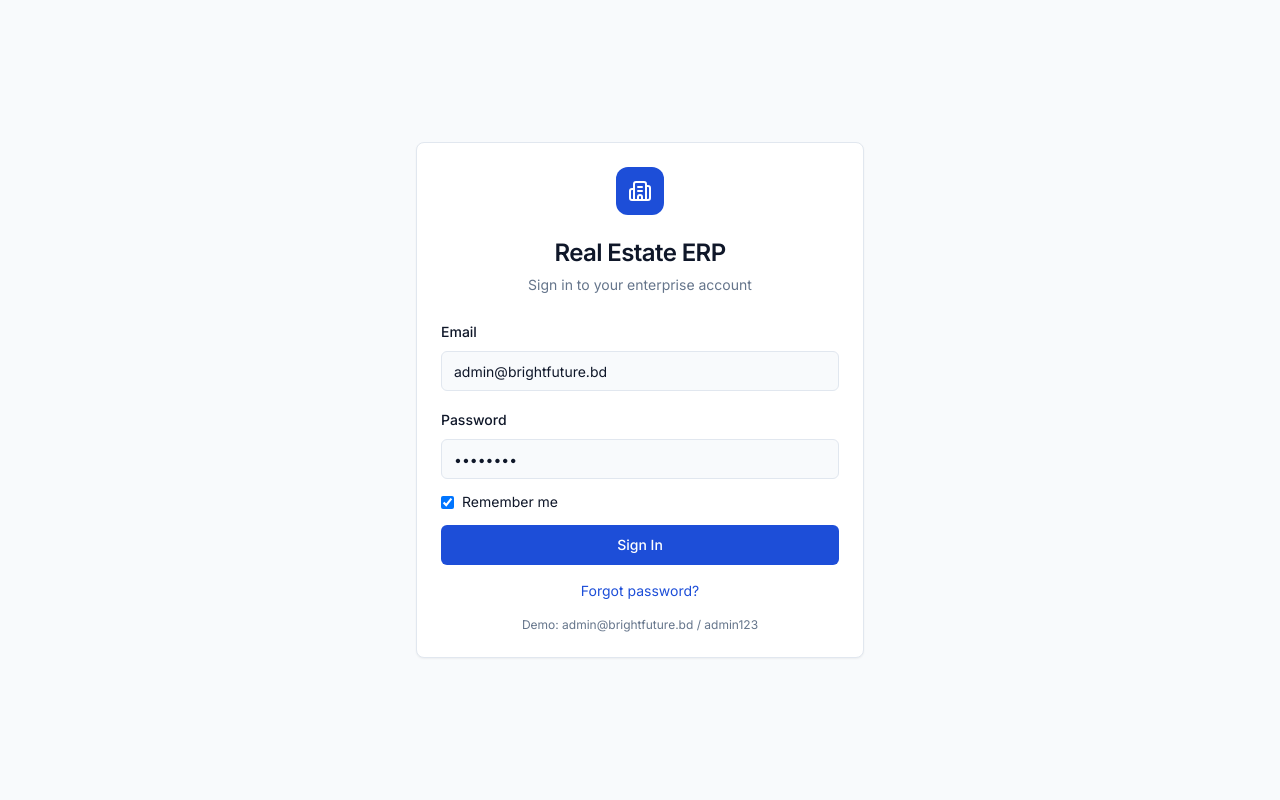
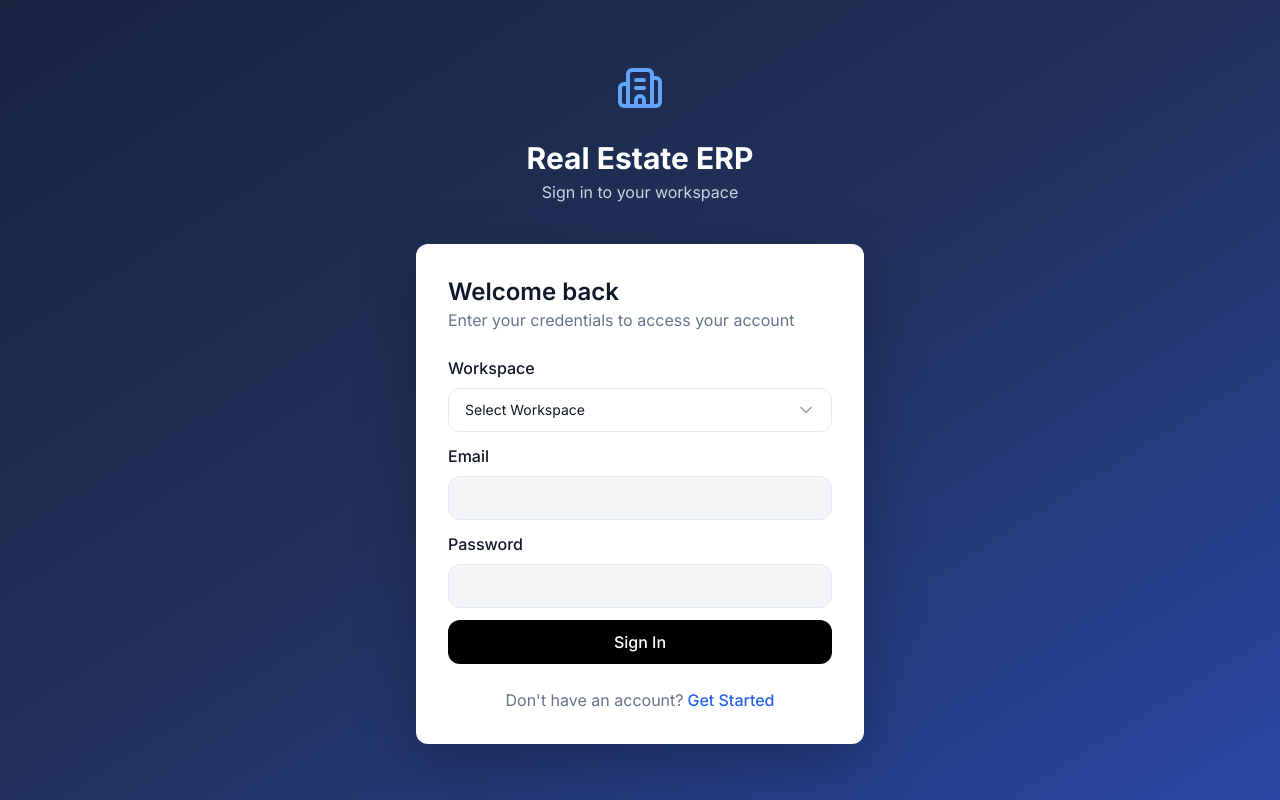
Before and after one commit to tahfeezmizan/ERP-system, a Next.js app: page /login in a window 1280 px wide. Built offline with nearby package versions, Linux system fonts and the light colour scheme.

Commit message:
feat: update authentication layout and styles, enhance login page with workspace selection

```diff
--- a/src/app/(auth)/layout.tsx
+++ b/src/app/(auth)/layout.tsx
@@ -4,7 +4,7 @@ export default function AuthLayout({
   children: React.ReactNode;
 }) {
   return (
-    <div className="min-h-screen flex items-center justify-center bg-background p-4">
+    <div className="min-h-screen flex items-center justify-center bg-gradient-to-br from-[#17233F] via-[#22325C] to-[#2847A4] p-4">
       <div className="w-full max-w-md">{children}</div>
     </div>
   );
--- a/src/app/(auth)/login/page.tsx
+++ b/src/app/(auth)/login/page.tsx
@@ -1,103 +1,318 @@
+// "use client";
+
+// import { Button } from "@/components/ui/button";
+// import {
+//   Card,
+//   CardContent,
+//   CardDescription,
+//   CardHeader,
+//   CardTitle,
+// } from "@/components/ui/card";
+// import { Input } from "@/components/ui/input";
+// import { Label } from "@/components/ui/label";
+// import { APP_NAME, MOCK_CREDENTIALS } from "@/constants/app";
+// import { useAppDispatch } from "@/hooks/redux";
+// import { type LoginFormData } from "@/schemas/auth";
+// import { useLoginMutation } from "@/services/authApi";
+// import { setCredentials } from "@/store/slices/authSlice";
+// import { Building2, Loader2 } from "lucide-react";
+// import Link from "next/link";
+// import { useRouter } from "next/navigation";
+// import { useForm } from "react-hook-form";
+// import { toast } from "sonner";
+
+// export default function LoginPage() {
+//   const router = useRouter();
+//   const dispatch = useAppDispatch();
+//   const [login, { isLoading }] = useLoginMutation();
+
+//   const {
+//     register,
+//     handleSubmit,
+//     formState: { errors },
+//   } = useForm<LoginFormData>({
+//     defaultValues: {
+//       email: MOCK_CREDENTIALS.email,
+//       password: MOCK_CREDENTIALS.password,
+//       rememberMe: true,
+//     },
+//   });
+
+//   const onSubmit = async (data: LoginFormData) => {
+//     try {
+//       const result = await login(data).unwrap();
+//       dispatch(
+//         setCredentials({
+//           user: result.user,
+//           tokens: result.tokens,
+//           rememberMe: data.rememberMe,
+//         }),
+//       );
+//       toast.success("Welcome back!");
+//       router.push("/dashboard");
+//     } catch (err: unknown) {
+//       const message =
+//         err && typeof err === "object" && "data" in err
+//           ? (err as { data?: { message?: string } }).data?.message
+//           : "Login failed";
+//       toast.error(message ?? "Login failed");
+//     }
+//   };
+
+//   return (
+//     <Card>
+//       <CardHeader className="text-center">
+//         <div className="mx-auto mb-4 flex h-12 w-12 items-center justify-center rounded-xl bg-primary">
+//           <Building2 className="h-6 w-6 text-white" />
+//         </div>
+//         <CardTitle className="text-2xl">{APP_NAME}</CardTitle>
+//         <CardDescription>Sign in to your enterprise account</CardDescription>
+//       </CardHeader>
+//       <CardContent>
+//         <form onSubmit={handleSubmit(onSubmit)} className="space-y-4">
+//           <div className="space-y-2">
+//             <Label htmlFor="email">Email</Label>
+//             <Input id="email" type="email" {...register("email")} />
+//             {errors.email && (
+//               <p className="text-sm text-danger">{errors.email.message}</p>
+//             )}
+//           </div>
+//           <div className="space-y-2">
+//             <Label htmlFor="password">Password</Label>
+//             <Input id="password" type="password" {...register("password")} />
+//             {errors.password && (
+//               <p className="text-sm text-danger">{errors.password.message}</p>
+//             )}
+//           </div>
+//           <div className="flex items-center gap-2">
+//             <input
+//               type="checkbox"
+//               id="rememberMe"
+//               {...register("rememberMe")}
+//             />
+//             <Label htmlFor="rememberMe" className="font-normal">
+//               Remember me
+//             </Label>
+//           </div>
+//           <Button type="submit" className="w-full" disabled={isLoading}>
+//             {isLoading && <Loader2 className="h-4 w-4 animate-spin" />}
+//             Sign In
+//           </Button>
+//         </form>
+//         <div className="mt-4 text-center text-sm">
+//           <Link
+//             href="/forgot-password"
+//             className="text-primary hover:underline"
+//           >
+//             Forgot password?
+//           </Link>
+//         </div>
+//         <p className="mt-4 text-xs text-center text-muted-foreground">
+//           Demo: {MOCK_CREDENTIALS.email} / {MOCK_CREDENTIALS.password}
+//         </p>
+//       </CardContent>
+//     </Card>
+//   );
+// }
+
 "use client";
 
 import { Button } from "@/components/ui/button";
-import { Card, CardContent, CardDescription, CardHeader, CardTitle } from "@/components/ui/card";
+import { Card, CardContent } from "@/components/ui/card";
 import { Input } from "@/components/ui/input";
 import { Label } from "@/components/ui/label";
-import { APP_NAME, MOCK_CREDENTIALS } from "@/constants/app";
-import { useAppDispatch } from "@/hooks/redux";
-import { type LoginFormData } from "@/schemas/auth";
-import { useLoginMutation } from "@/services/authApi";
-import { setCredentials } from "@/store/slices/authSlice";
-import { Building2, Loader2 } from "lucide-react";
+import { Building2, Loader2, ChevronDown } from "lucide-react";
 import Link from "next/link";
 import { useRouter } from "next/navigation";
 import { useForm } from "react-hook-form";
-import { toast } from "sonner";
+
+interface LoginFormData {
+  workspace: string;
+  email: string;
+  password: string;
+}
 
 export default function LoginPage() {
   const router = useRouter();
-  const dispatch = useAppDispatch();
-  const [login, { isLoading }] = useLoginMutation();
 
   const {
     register,
     handleSubmit,
     formState: { errors },
-  } = useForm<LoginFormData>({
-    defaultValues: {
-      email: MOCK_CREDENTIALS.email,
-      password: MOCK_CREDENTIALS.password,
-      rememberMe: true,
-    },
-  });
+  } = useForm<LoginFormData>();
 
   const onSubmit = async (data: LoginFormData) => {
-    try {
-      const result = await login(data).unwrap();
-      dispatch(
-        setCredentials({
-          user: result.user,
-          tokens: result.tokens,
-          rememberMe: data.rememberMe,
-        })
-      );
-      toast.success("Welcome back!");
+    console.log(data);
+
+    setTimeout(() => {
       router.push("/dashboard");
-    } catch (err: unknown) {
-      const message =
-        err && typeof err === "object" && "data" in err
-          ? (err as { data?: { message?: string } }).data?.message
-          : "Login failed";
-      toast.error(message ?? "Login failed");
-    }
+    }, 1000);
   };
 
+  const isLoading = false;
+
   return (
-    <Card>
-      <CardHeader className="text-center">
-        <div className="mx-auto mb-4 flex h-12 w-12 items-center justify-center rounded-xl bg-primary">
-          <Building2 className="h-6 w-6 text-white" />
+    <div>
+      <div className="w-full max-w-2xl">
+        {/* Header */}
+        <div className="mb-10 text-center">
+          <div className="mx-auto mb-5 flex h-16 w-16 items-center justify-center">
+            <Building2 className="h-12 w-12 text-blue-400" />
           </div>
-        <CardTitle className="text-2xl">{APP_NAME}</CardTitle>
-        <CardDescription>Sign in to your enterprise account</CardDescription>
-      </CardHeader>
-      <CardContent>
-        <form onSubmit={handleSubmit(onSubmit)} className="space-y-4">
-          <div className="space-y-2">
-            <Label htmlFor="email">Email</Label>
-            <Input id="email" type="email" {...register("email")} />
+
+          <h1 className="text-3xl font-bold text-white">Real Estate ERP</h1>
+
+          <p className="mt-1 text-slate-300">Sign in to your workspace</p>
+        </div>
+
+        {/* Login Card */}
+        <Card className="overflow-hidden rounded-xl border-0 bg-white shadow-[0_20px_60px_rgba(0,0,0,0.25)]">
+          <CardContent className="p-8">
+            <div className="mb-6">
+              <h2 className="text-2xl font-semibold text-slate-900">
+                Welcome back
+              </h2>
+
+              <p className="text-slate-500">
+                Enter your credentials to access your account
+              </p>
+            </div>
+
+            <form onSubmit={handleSubmit(onSubmit)} className="space-y-3">
+              {/* Workspace */}
+              <div>
+                <Label
+                  htmlFor="workspace"
+                  className="mb-2 block text-base font-medium"
+                >
+                  Workspace
+                </Label>
+
+                <div className="relative">
+                  <select
+                    id="workspace"
+                    {...register("workspace")}
+                    className="
+                      h-11
+                      w-full
+                      appearance-none
+                      rounded-xl
+                      border
+                      border-slate-200
+                      bg-white
+                      px-4
+                      text-sm
+                      outline-none
+                      transition
+                      focus:border-blue-500
+                      focus:ring-2
+                      focus:ring-blue-500/20
+                    "
+                  >
+                    <option value="">Select Workspace</option>
+                    <option value="main">Main Workspace</option>
+                    <option value="admin">Admin Workspace</option>
+                  </select>
+
+                  <ChevronDown className="absolute right-4 top-1/2 h-5 w-5 -translate-y-1/2 text-slate-400" />
+                </div>
+              </div>
+
+              {/* Email */}
+              <div>
+                <Label
+                  htmlFor="email"
+                  className="mb-2 block text-base font-medium"
+                >
+                  Email
+                </Label>
+
+                <Input
+                  id="email"
+                  type="email"
+                  placeholder=""
+                  {...register("email", {
+                    required: "Email is required",
+                  })}
+                  className="
+                    h-11
+                    rounded-xl
+                    border-slate-200
+                  "
+                />
+
                 {errors.email && (
-              <p className="text-sm text-danger">{errors.email.message}</p>
+                  <p className="mt-1 text-sm text-red-500">
+                    {errors.email.message}
+                  </p>
                 )}
               </div>
-          <div className="space-y-2">
-            <Label htmlFor="password">Password</Label>
-            <Input id="password" type="password" {...register("password")} />
+
+              {/* Password */}
+              <div>
+                <Label
+                  htmlFor="password"
+                  className="mb-2 block text-base font-medium"
+                >
+                  Password
+                </Label>
+
+                <Input
+                  id="password"
+                  type="password"
+                  placeholder=""
+                  {...register("password", {
+                    required: "Password is required",
+                  })}
+                  className="
+                    h-11
+                    rounded-xl
+                    border-slate-200
+                  "
+                />
+
                 {errors.password && (
-              <p className="text-sm text-danger">{errors.password.message}</p>
+                  <p className="mt-1 text-sm text-red-500">
+                    {errors.password.message}
+                  </p>
                 )}
               </div>
-          <div className="flex items-center gap-2">
-            <input type="checkbox" id="rememberMe" {...register("rememberMe")} />
-            <Label htmlFor="rememberMe" className="font-normal">
-              Remember me
-            </Label>
-          </div>
-          <Button type="submit" className="w-full" disabled={isLoading}>
-            {isLoading && <Loader2 className="h-4 w-4 animate-spin" />}
+
+              {/* Submit */}
+              <Button
+                type="submit"
+                disabled={isLoading}
+                className="
+                  mt-4
+                  h-11
+                  w-full
+                  rounded-xl
+                  bg-black
+                  text-base
+                  font-medium
+                  text-white
+                  hover:bg-black/90
+                "
+              >
+                {isLoading && <Loader2 className="mr-2 h-4 w-4 animate-spin" />}
                 Sign In
               </Button>
             </form>
-        <div className="mt-4 text-center text-sm">
-          <Link href="/forgot-password" className="text-primary hover:underline">
-            Forgot password?
+
+            {/* Footer */}
+            <div className="mt-6 text-center">
+              <span className="text-slate-500">Don't have an account?</span>
+
+              <Link
+                href="/register"
+                className="ml-1 font-medium text-blue-600 hover:underline"
+              >
+                Get Started
               </Link>
             </div>
-        <p className="mt-4 text-xs text-center text-muted-foreground">
-          Demo: {MOCK_CREDENTIALS.email} / {MOCK_CREDENTIALS.password}
-        </p>
           </CardContent>
         </Card>
+      </div>
+    </div>
   );
 }
--- a/src/app/globals.css
+++ b/src/app/globals.css
@@ -4,20 +4,20 @@
 
 @layer base {
   :root {
-    --background: 210 40% 98%;
-    --foreground: 222 47% 11%;
+    --background: 220 14.3% 95.9%;
+    --foreground: 220.9 39.3% 11.0%;
     --card: 0 0% 100%;
-    --card-foreground: 222 47% 11%;
-    --muted: 210 40% 96%;
-    --muted-foreground: 215 16% 47%;
-    --accent: 210 40% 96%;
-    --accent-foreground: 222 47% 11%;
-    --border: 214 32% 91%;
-    --input: 214 32% 91%;
-    --ring: 221 83% 48%;
+    --card-foreground: 220.9 39.3% 11.0%;
+    --muted: 210 20% 98%;
+    --muted-foreground: 216.9 19.1% 26.7%;
+    --accent: 210 20% 98%;
+    --accent-foreground: 220.9 39.3% 11.0%;
+    --border: 220 13% 91%;
+    --input: 220 13% 91%;
+    --ring: 221.2 83.2% 53.3%;
     --radius: 0.5rem;
     --sidebar: 0 0% 100%;
-    --sidebar-foreground: 222 47% 11%;
+    --sidebar-foreground: 220.9 39.3% 11.0%;
   }
 
   .dark {
@@ -41,7 +41,10 @@
   }
 
   body {
-    @apply bg-background text-foreground antialiased;
+    background-image: linear-gradient(180deg, #F9FAFB 0%, #F3F4F6 100%);
+    background-color: hsl(var(--background));
+    color: hsl(var(--foreground));
+    @apply antialiased;
   }
 }
 
--- a/tailwind.config.ts
+++ b/tailwind.config.ts
@@ -16,11 +16,11 @@ const config: Config = {
         background: "hsl(var(--background))",
         foreground: "hsl(var(--foreground))",
         primary: {
-          DEFAULT: "#1D4ED8",
+          DEFAULT: "#2563EB",
           foreground: "#FFFFFF",
         },
         secondary: {
-          DEFAULT: "#3B82F6",
+          DEFAULT: "#2563EB",
           foreground: "#FFFFFF",
         },
         success: {
```
Also changed, not shown: src/constants/app.ts (+8 -4 lines). Lines whose indentation alone changed are shown as unchanged.
